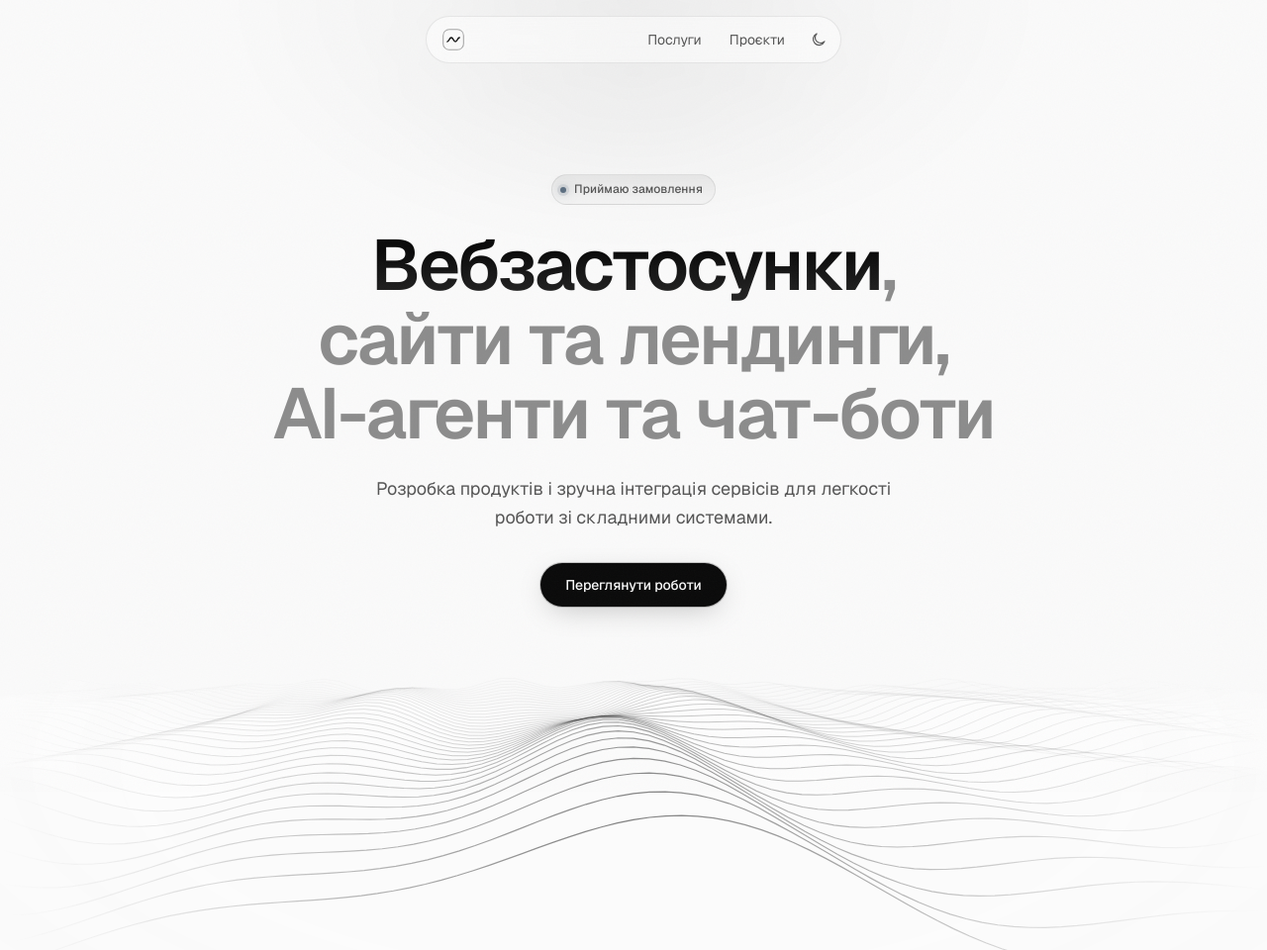
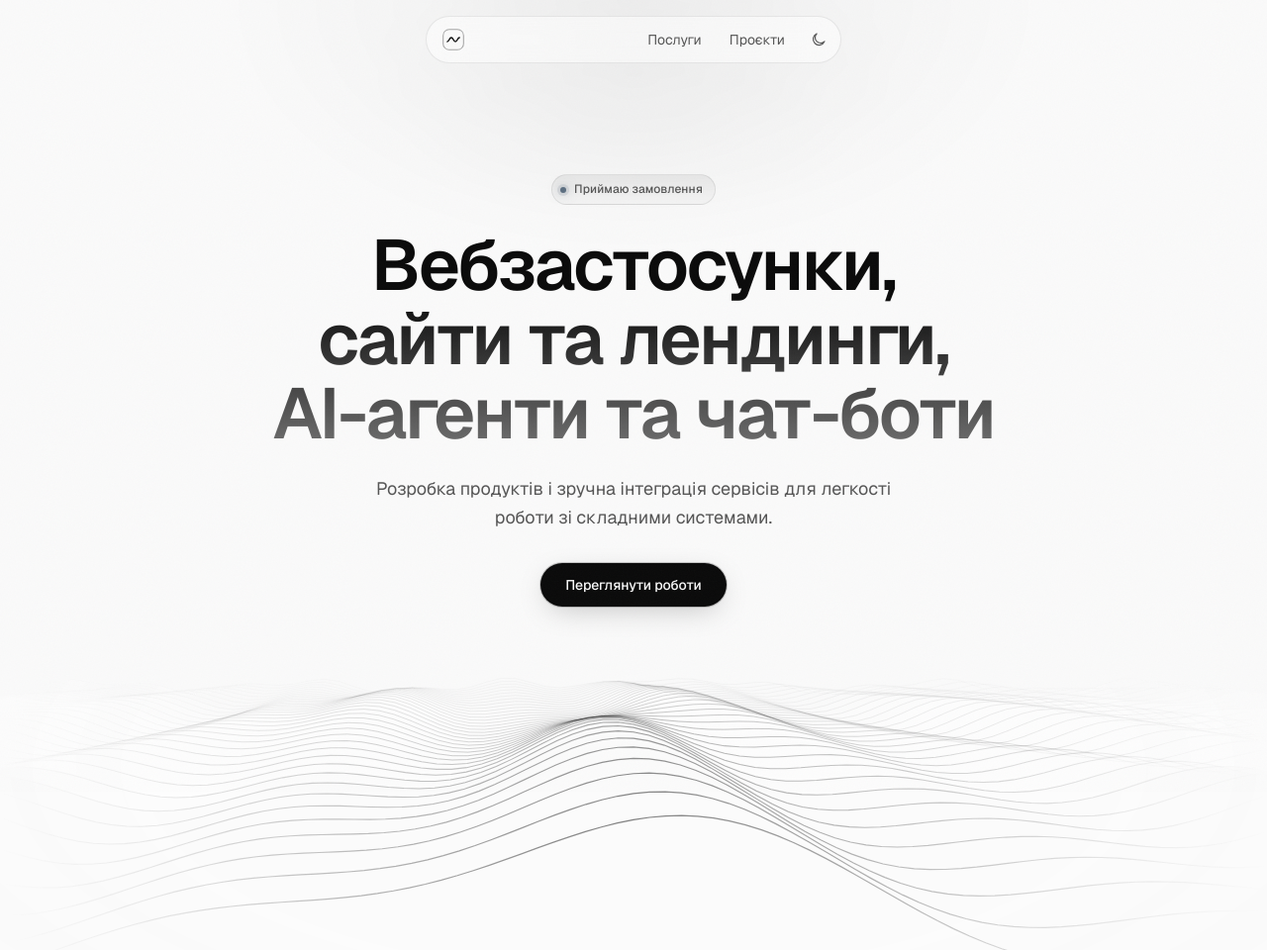
Before and after one commit to ssanqk/portfolio, a plain HTML site: page index.html in a window 1280 px wide. Shown: the top 960 px of the page at 99% size. Drawn offline with nearby package versions, Linux system fonts and the light colour scheme; animation ran at ten frames a second.

Commit message:
Повернути градієнтний стиль заголовка
Заголовок знову з градієнтом від білого до сірого без окремого
виділення слова; новий текст починається з «Вебзастосунки».

Co-Authored-By: Claude Opus 5.5 <noreply@anthropic.com>

```diff
--- a/script.js
+++ b/script.js
@@ -8,7 +8,6 @@ const CONTENT = {
   hero: {
     badge: "Приймаю замовлення",
     title: "Вебзастосунки, сайти та лендинги, AI-агенти та чат-боти",
-    titleAccent: "Вебзастосунки", // частина заголовка, виділена яскравішим кольором
     lead: "Розробка продуктів і зручна інтеграція сервісів для легкості роботи зі складними системами.",
   },
 
@@ -136,17 +135,11 @@ function render() {
     if (value != null) el.textContent = value;
   });
 
-  // Акцент у заголовку hero: виділяємо задану частину (перше слово)
   // Слова з дефісом (AI-агенти, чат-боти) не розриваються на два рядки
-  const { title, titleAccent } = CONTENT.hero;
-  const nowrap = (s) => esc(s).replace(/\S+-\S+/g, (w) => `<span class="nowrap">${w}</span>`);
-  const i = titleAccent ? title.indexOf(titleAccent) : -1;
-  $("#hero-title").innerHTML =
-    i < 0
-      ? nowrap(title)
-      : nowrap(title.slice(0, i)) +
-        `<span class="hero__accent">${esc(titleAccent)}</span>` +
-        nowrap(title.slice(i + titleAccent.length));
+  $("#hero-title").innerHTML = esc(CONTENT.hero.title).replace(
+    /\S+-\S+/g,
+    (w) => `<span class="nowrap">${w}</span>`
+  );
 
   $("#stack-list").innerHTML = CONTENT.stack
     .map((t) => `<li class="stack__item">${ICONS[t.icon] || ""}<span>${esc(t.name)}</span></li>`)
--- a/style.css
+++ b/style.css
@@ -20,8 +20,7 @@
   --paper: 10, 10, 10;      /* RGB для напівпрозорих підкладок */
   --accent-rgb: 201, 212, 223;
   --title-from: #ffffff;
-  --title-accent-to: #d4d4d4;
-  --title-rest: #7a7a7a;     /* приглушена частина заголовка */
+  --title-to: #9a9a9a;
   --grain: 0.05;
   --line: rgba(var(--ink), 0.08);   /* рамки карток */
   --line-strong: rgba(var(--ink), 0.16);
@@ -81,8 +80,7 @@
   --paper: 255, 255, 255;
   --accent-rgb: 92, 110, 128;
   --title-from: #0a0a0a;
-  --title-accent-to: #2b2b2b;
-  --title-rest: #8c8c8c;
+  --title-to: #707070;
   --grain: 0.03;
   --line: rgba(0, 0, 0, 0.08);
   --line-strong: rgba(0, 0, 0, 0.14);
@@ -333,16 +331,12 @@ ul { margin: 0; padding: 0; list-style: none; }
   line-height: 1.04;
   letter-spacing: var(--track-display);
   text-wrap: balance;
-  color: var(--title-rest);
-}
-.nowrap { white-space: nowrap; }
-/* перше слово — яскраве, решта заголовка приглушена */
-.hero__accent {
-  background: linear-gradient(180deg, var(--title-from) 35%, var(--title-accent-to) 100%);
+  background: linear-gradient(180deg, var(--title-from) 30%, var(--title-to) 100%);
   -webkit-background-clip: text;
   background-clip: text;
   color: transparent;
 }
+.nowrap { white-space: nowrap; }
 
 .hero__lead {
   max-width: 34rem;
```
Also changed, not shown: assets/og.png.
